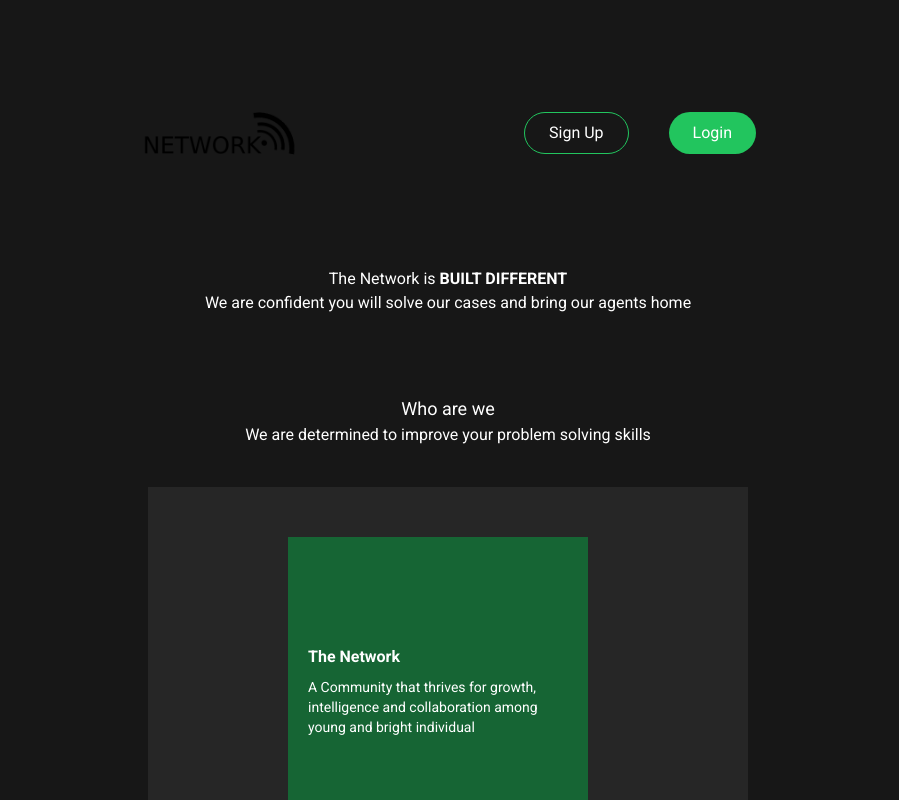
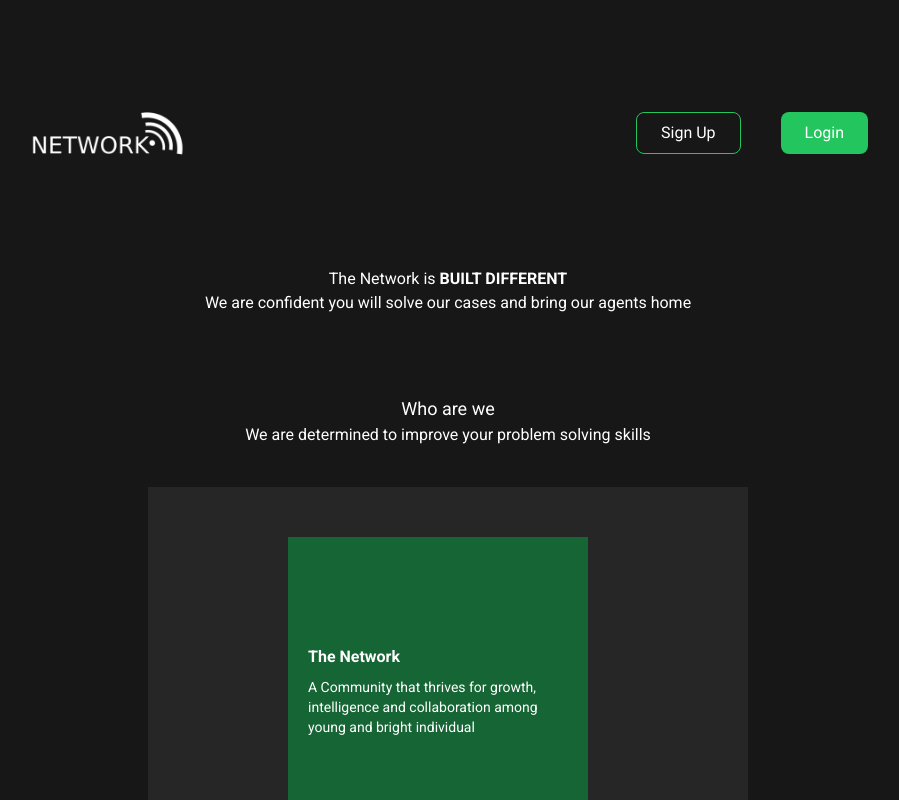
Before and after one commit to JereD1/The-Network, a React (Vite) app: page / in a window 1280 px wide. Shown: the top 800 px of the page, without its empty margins (192-1091 px from the left). Built offline with nearby package versions, Linux system fonts and the light colour scheme.

Commit message:
Cleaned files

```diff
--- a/index.html
+++ b/index.html
@@ -2,7 +2,7 @@
 <html lang="en">
   <head>
     <meta charset="UTF-8" />
-    <link rel="icon" type="image/svg+xml" href="./public/favicon.ico" />
+    <link rel="icon" type="image/svg+xml" href="./favicon.ico" />
     <meta name="viewport" content="width=device-width, initial-scale=1.0" />
     <title>The Network</title>
   </head>
--- a/src/App.jsx
+++ b/src/App.jsx
@@ -10,13 +10,15 @@ import BuiltDiff from './components/BuiltDifferent'
 
 const App = () => {
   return (
-    <div className='mx-48 mt-20 '>
+    <div>
+    <div className=' mx-2 mt-4  lg:mx-48 lg:mt-20 '>
       <Nav />
       <BuiltDiff />
       <AboutUs />
       <MissionVission />
       <CreateTeam />
-      <Footer />
+    </div>
+    <Footer />
     </div>
   )
 }
--- a/src/components/Hero.jsx
+++ b/src/components/Hero.jsx
@@ -0,0 +1,11 @@
+import React from 'react'
+
+const Hero = () => {
+  return (
+    <div>
+
+    </div>
+  )
+}
+
+export default Hero
--- a/src/components/Nav.jsx
+++ b/src/components/Nav.jsx
@@ -6,10 +6,13 @@ const Nav = () => {
     <div className='flex flex-row items-center justify-center '>
         <div className=''>
       <div className='flex items-center gap-56'>
-        <img src={MainNetworkLogo} alt="The Network Logo" className='w-40'/>
+        <img src={MainNetworkLogo} alt="The Network Logo" className='invert w-40'/>
+        <div>
+
+          </div>
         <div className='flex gap-10'>
-            <button className='text-white border-green-500 border rounded-full px-6 py-2 hover:bg-green-600'>Sign Up</button>
-            <button className='text-white bg-green-500 px-6 py-2 rounded-full hover:bg-green-600'>Login</button>
+            <button className='text-white border-green-500 border rounded-lg px-6 py-2 hover:bg-green-600'>Sign Up</button>
+            <button className='text-white bg-green-500 px-6 py-2 rounded-lg hover:bg-green-600'>Login</button>
             </div>
       </div>
     </div>
--- a/src/pages/home/page.jsx
+++ /dev/null
@@ -1,23 +0,0 @@
-import React from 'react'
-import Nav from '../../components/Nav'
-import Footer from '../../components/Footer'
-import CreateTeam from '../../components/CreateTeam'
-import MissionVission from '../../components/MissionVission'
-import AboutUs from '../../components/AboutUs'
-import BuiltDiff from '../../components/BuiltDifferent'
-
-
-const page = () => {
-  return (
-    <div className='mx-48 mt-20 '>
-      <Nav />
-      <BuiltDiff />
-      <AboutUs />
-      <MissionVission />
-      <CreateTeam />
-      <Footer />
-    </div>
-  )
-}
-
-export default page
```
Also changed, not shown: public/logo192.png (deleted), public/logo512.png (deleted).
